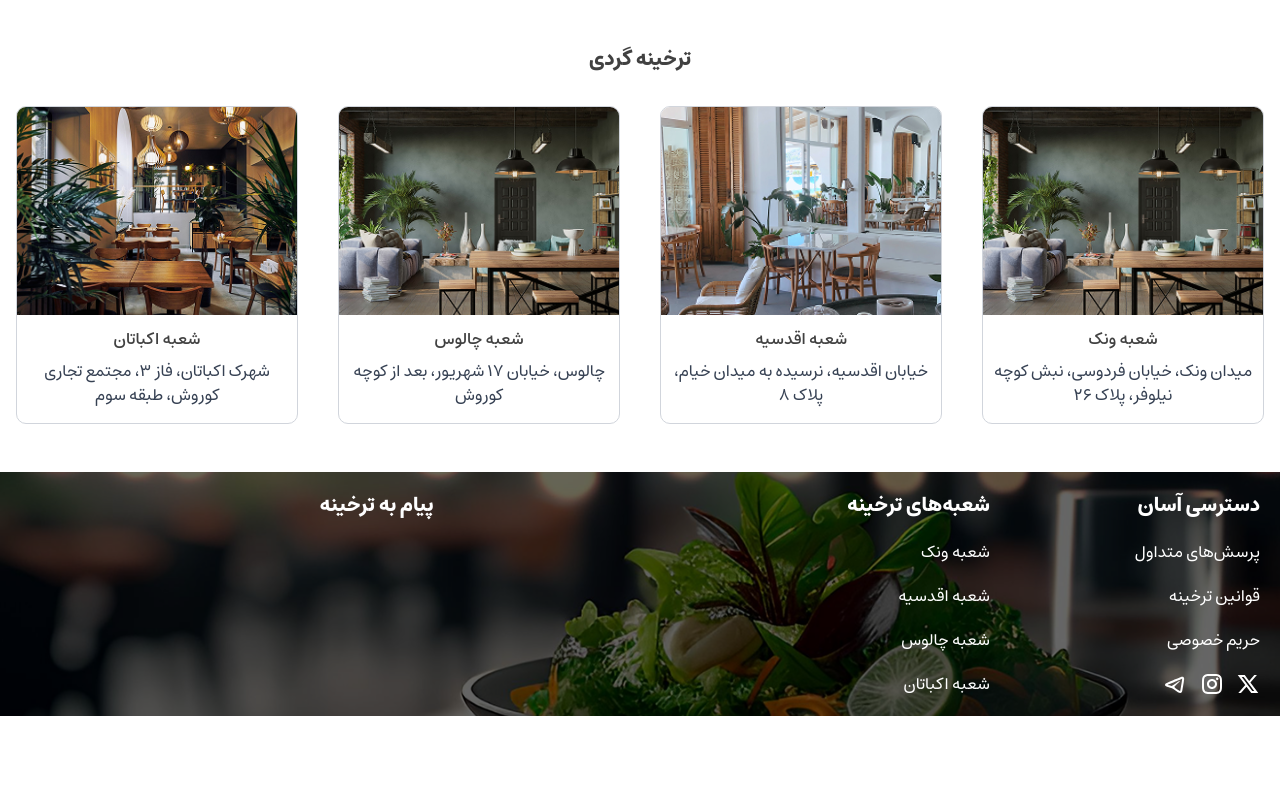
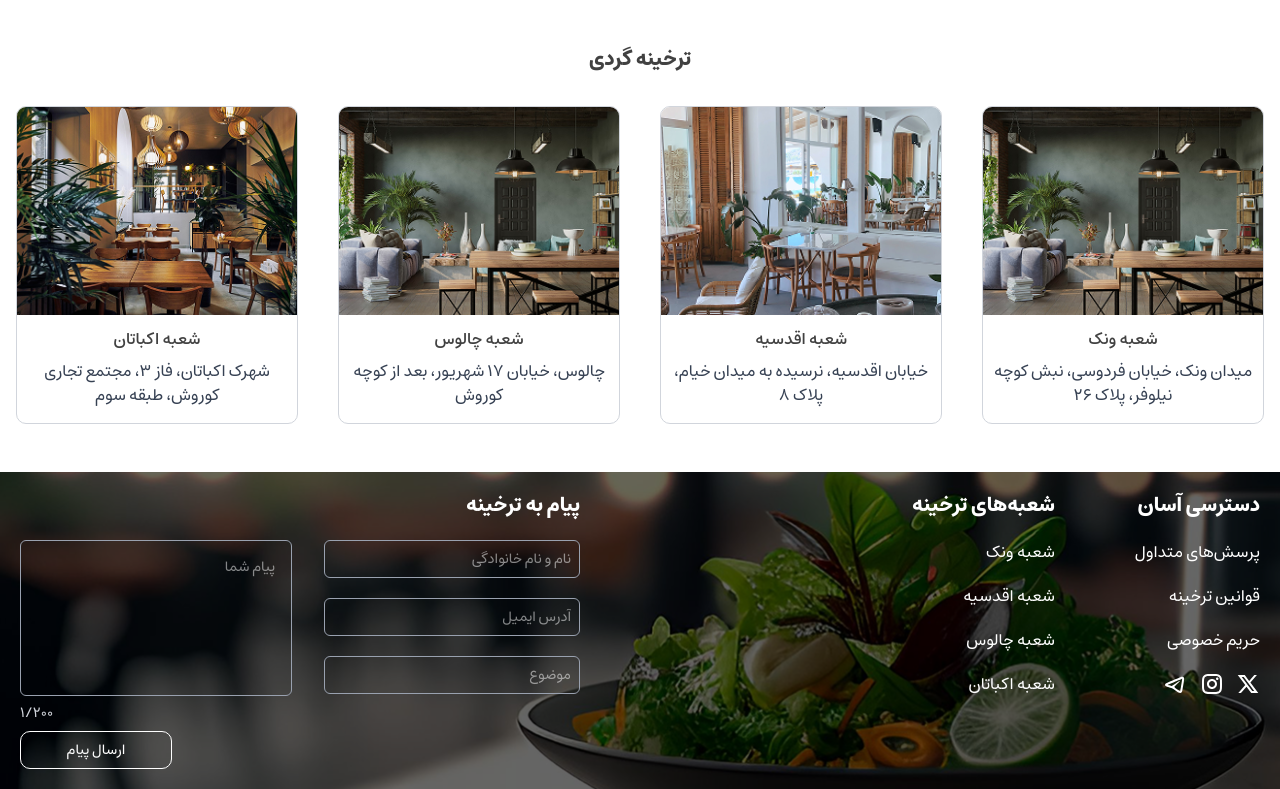
Before and after one commit to AmirAjam/food-store, a React (Vite) app: page / in a window 1280 px wide. Shown: the part 1059-1848 px from the top of the page. Before the commit the page ends 1775 px from the top, so only its background shows below. Built offline with nearby package versions, Linux system fonts and the light colour scheme.

Commit message:
add Message us to UI

```diff
--- a/src/components/Footer/Footer.jsx
+++ b/src/components/Footer/Footer.jsx
@@ -21,15 +21,15 @@ const Footer = () => {
         <footer className='mt-12 bg-[url(/images/footer/mobile-footer.png)] md:bg-[url(/images/footer/desktop-footer.png)]
          py-5 px-1 relative bg-no-repeat bg-cover'>
             <div className="container relative z-20 text-white">
-                <div className='flex justify-between'>
-                    <div className='flex justify-between md:justify-around lg:justify-between gap-5 lg:gap-20 lg:w-1/3'>
+                <div className='flex justify-between gap-25'>
+                    <div className='flex justify-between md:justify-around lg:justify-start gap-5 lg:gap-20 w-full '>
                         <div>
                             <FooterList list={quickAccess} title="دسترسی آسان" />
                             <SocialMedia />
                         </div>
                         <FooterList list={branches} title="شعبه‌های ترخینه" />
                     </div>
-                    <div className='lg:w-1/3'>
+                    <div className='lg:w-1/2 lg:block hidden'>
                         <MessageUs />
                     </div>
                 </div>
--- a/src/components/MessageUs/MessageUs.jsx
+++ b/src/components/MessageUs/MessageUs.jsx
@@ -1,8 +1,31 @@
 import React from 'react'
+import MessageUsInput from './MessageUsInput'
+import SecondaryButton from '../Ui/Button/SecondaryButton'
+import WhiteButton from '../Ui/Button/WhiteButton'
 
 const MessageUs = () => {
     return (
-        <h3 className='font-Estedad-Bold md:text-xl'>پیام به ترخینه </h3>
+        <>
+            <h3 className='font-Estedad-Bold md:text-xl mb-5'>پیام به ترخینه </h3>
+            <form action="" className='justify-between items-start flex gap-8'>
+                <div className='flex flex-col gap-5'>
+                    <MessageUsInput placeholder="نام و نام خانوادگی" />
+                    <MessageUsInput placeholder="آدرس ایمیل" />
+                    <MessageUsInput placeholder="موضوع" />
+                </div>
+                <div>
+                    <textarea placeholder='پیام شما'
+                        className='border border-gray-400 w-68 h-39 rounded-sm text-sm p-4 resize-none'></textarea>
+                    <div className='flex justify-end text-sm text-gray-300'>
+                        <span>۲۰۰/</span>
+                        <span>۱</span>
+                    </div>
+                    <div className='flex justify-end mt-2'>
+                        <WhiteButton text="ارسال پیام"/>
+                    </div>
+                </div>
+            </form>
+        </>
     )
 }
 
--- a/src/components/MessageUs/MessageUsInput.jsx
+++ b/src/components/MessageUs/MessageUsInput.jsx
@@ -0,0 +1,12 @@
+import React from 'react'
+
+const MessageUsInput = ({ placeholder }) => {
+  return (
+    <input
+      type="text"
+      placeholder={placeholder}
+      className='border border-gray-400 text-sm p-2 rounded-sm w-64' />
+  )
+}
+
+export default MessageUsInput
--- a/src/components/Ui/Button/SecondaryButton.jsx
+++ b/src/components/Ui/Button/SecondaryButton.jsx
@@ -2,8 +2,8 @@ const SecondaryButton = ({ children, type = "button", text, onClick }) => {
     return (
         <button onClick={onClick}
             type={type} className="w-full font-Estedad-Medium py-2 text-primary-color
-         rounded-lg duration-300 border border-primary-color
-            hover:bg-gray-400 hover:border-gray-400 hover:text-white cursor-pointer">
+            rounded-lg duration-300 border border-primary-color
+            hover:bg-green-200/60 hover:border-emebg-green-200/60 cursor-pointer">
             {text}
             {children}
         </button>
```
